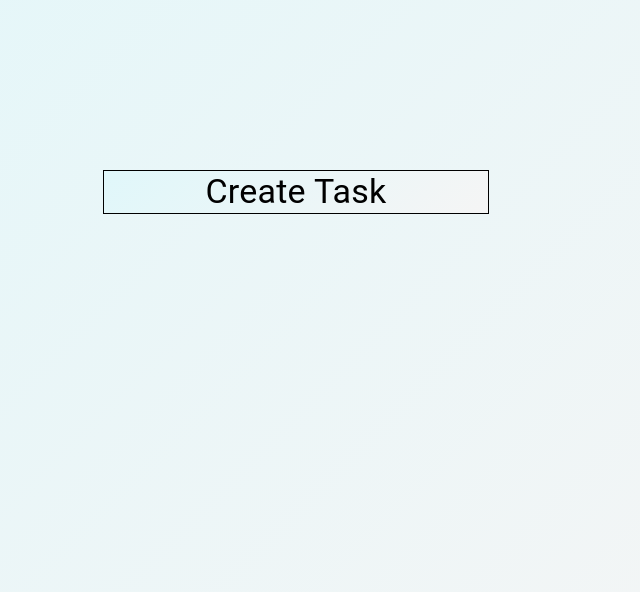
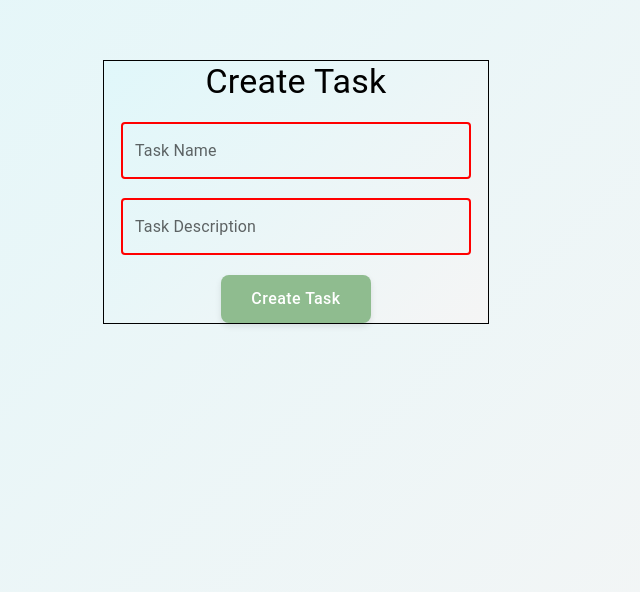
Before and after one commit to rymbowman/Task-Management-App---Frontend, a React (Vite) app in the folder Checkbox-Frontend/: page /dashboard in a window 1280 px wide. Shown: the part 208-800 px from the top of the page, without its empty margins (344-984 px from the left). Built offline with nearby package versions, Linux system fonts and the light colour scheme.

Commit message:
Import input boxes for describing details of task and incorporate state variables for each input

```diff
--- a/Checkbox-Frontend/src/components/CreateTask.jsx
+++ b/Checkbox-Frontend/src/components/CreateTask.jsx
@@ -1,4 +1,7 @@
 import { Box, styled, Typography } from "@mui/material";
+import InputBox from "./InputBox";
+import PrimaryBtn from "./PrimaryBtn";
+import { useState } from "react";
 
 const TaskCreationContainer = styled(Box)({
   display: "flex",
@@ -12,9 +15,19 @@ const TaskCreationContainer = styled(Box)({
 });
 
 const CreateTask = () => {
+  const [taskName, setTaskName] = useState("");
+  const [taskDescription, setTaskDescription] = useState("");
+
   return (
     <TaskCreationContainer>
       <Typography variant="h4">Create Task</Typography>
+      <InputBox label={"Task Name"} name="taskName" value={taskName} />
+      <InputBox
+        label={"Task Description"}
+        name="taskDescription"
+        value={taskDescription}
+      />
+      <PrimaryBtn buttonText={"Create Task"} />
     </TaskCreationContainer>
   );
 };
```
